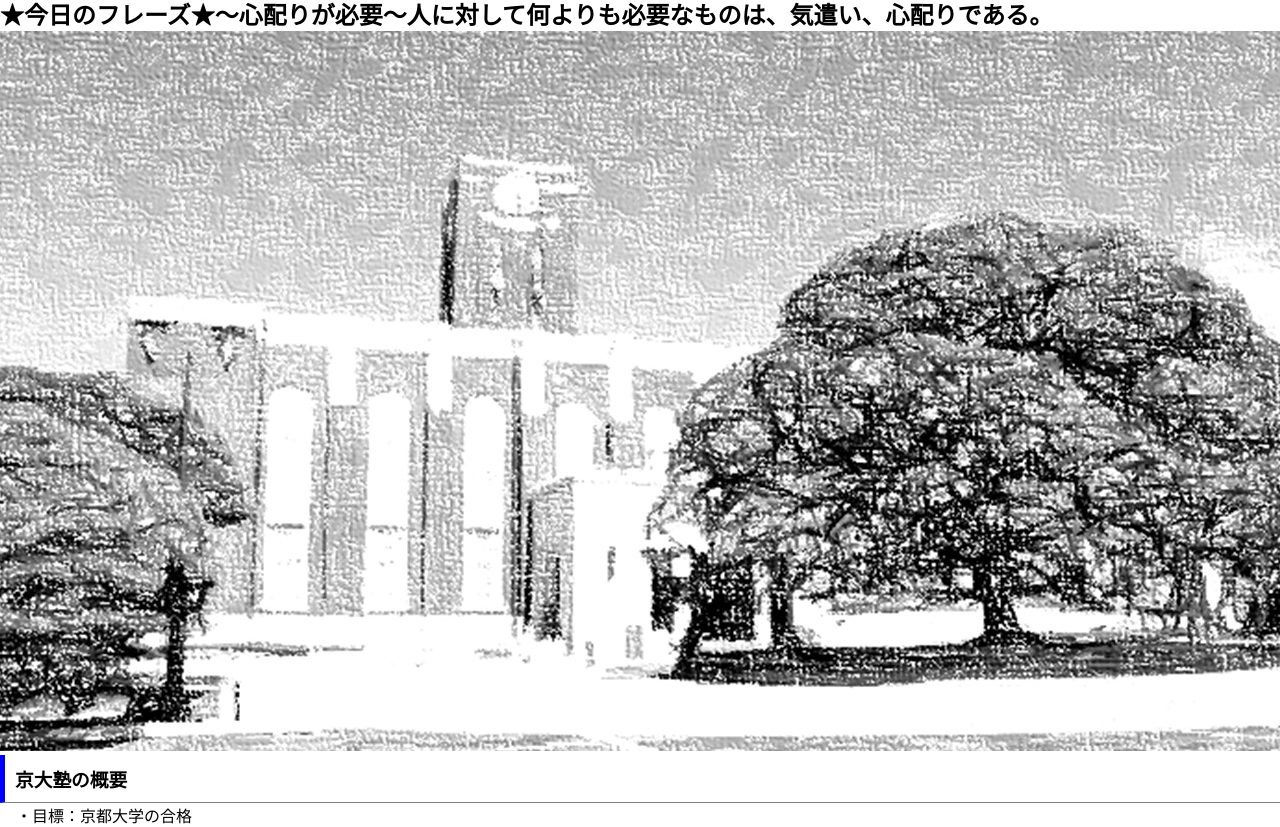
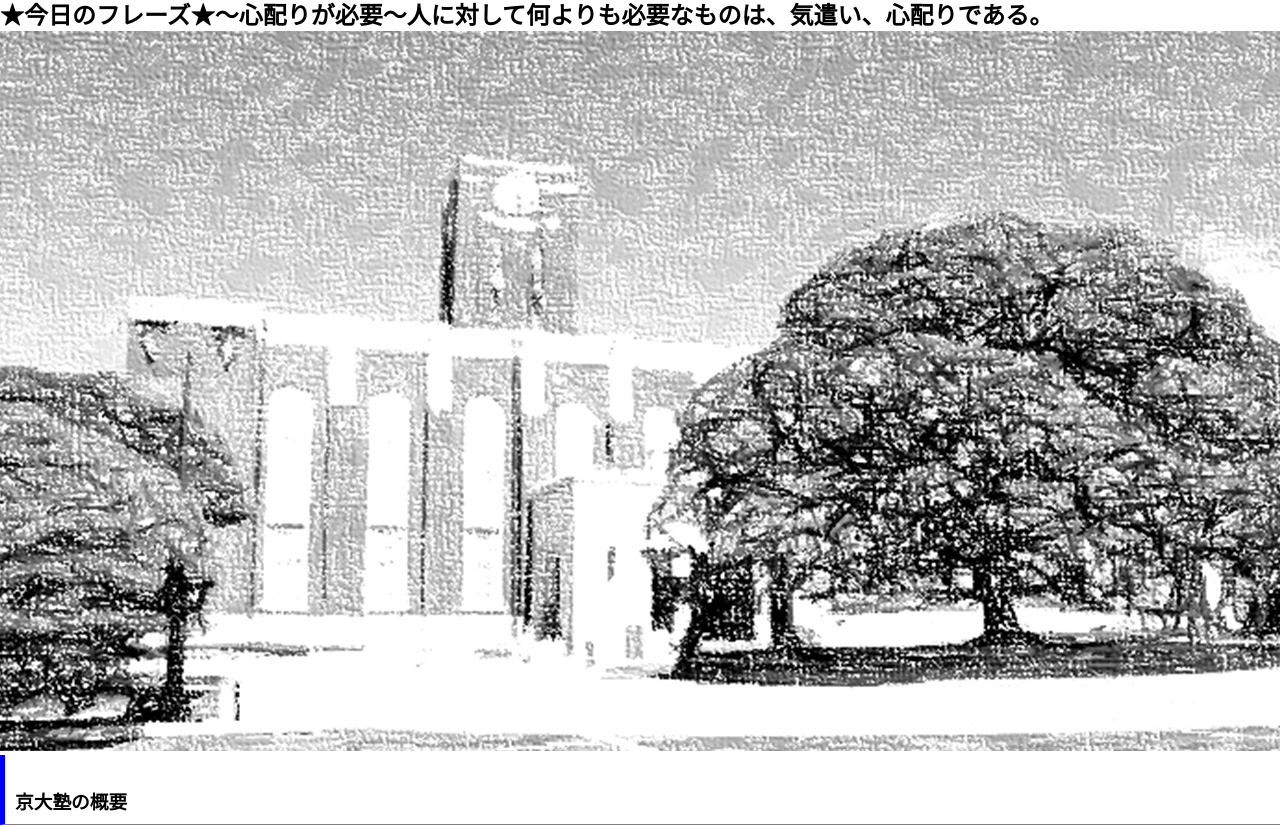
Before and after one commit to okamoto8907/Home, a plain HTML site: page index.html in a window 1280 px wide. Shown: the part 145-972 px from the top of the page. Drawn offline with Linux system fonts and the light colour scheme.

Commit message:
Update index.html

```diff
--- a/index.html
+++ b/index.html
@@ -40,7 +40,7 @@
     </div>
     <p> </p>
 
-   <div id="gaiyo"><h3>京大塾の概要</h3></div>
+   <div id="gaiyo"><h3><br>京大塾の概要</h3></div>
     <p>　・目標：京都大学の合格<br>
        　・場所：兵庫県の海の見える街（オンラインでも同時実施）<br>
          ・内容：ベクトル式勉強法<br>
```
